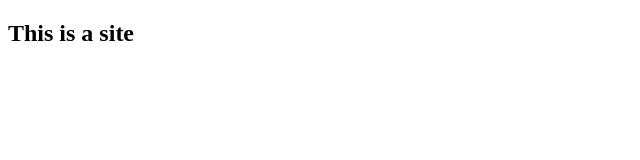
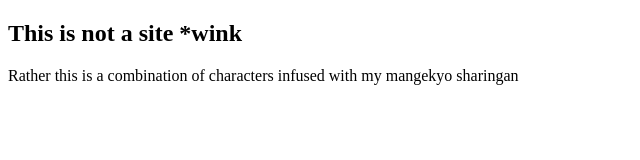
Before and after one commit to ot-coder/Website_v2, a plain HTML site: page index.html in a window 1280 px wide. Shown: the whole page, without its empty margins (0-640 px from the left). Drawn offline with Linux system fonts and the light colour scheme.

Commit message:
# i added necessary information

```diff
--- a/index.html
+++ b/index.html
@@ -6,6 +6,7 @@
     <title>SiteV2</title>
 </head>
 <body>
-    <h2>This is a site</h2>
+    <h2>This is not a site *wink</h2>
+    <p> Rather this is a combination of characters infused with my mangekyo sharingan</p>
 </body>
 </html>
```
Also changed, not shown: 1 other file.
